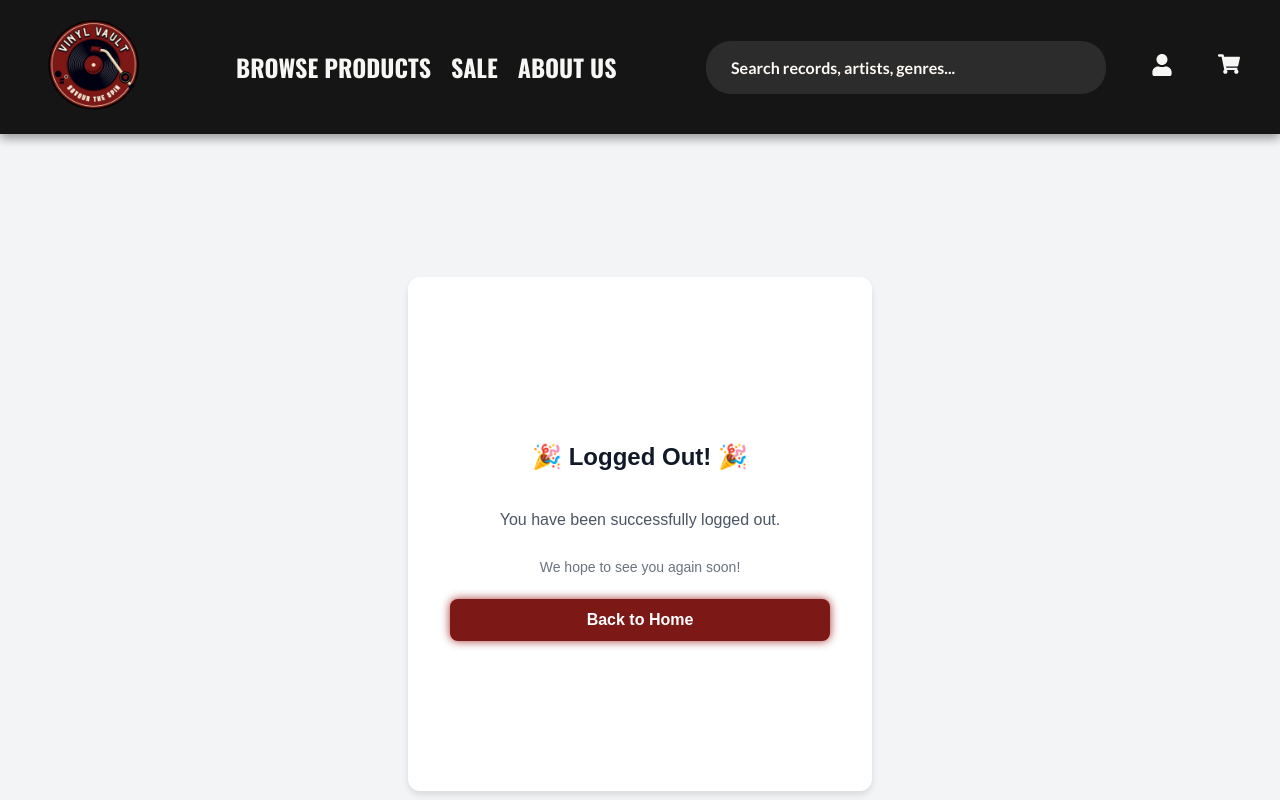
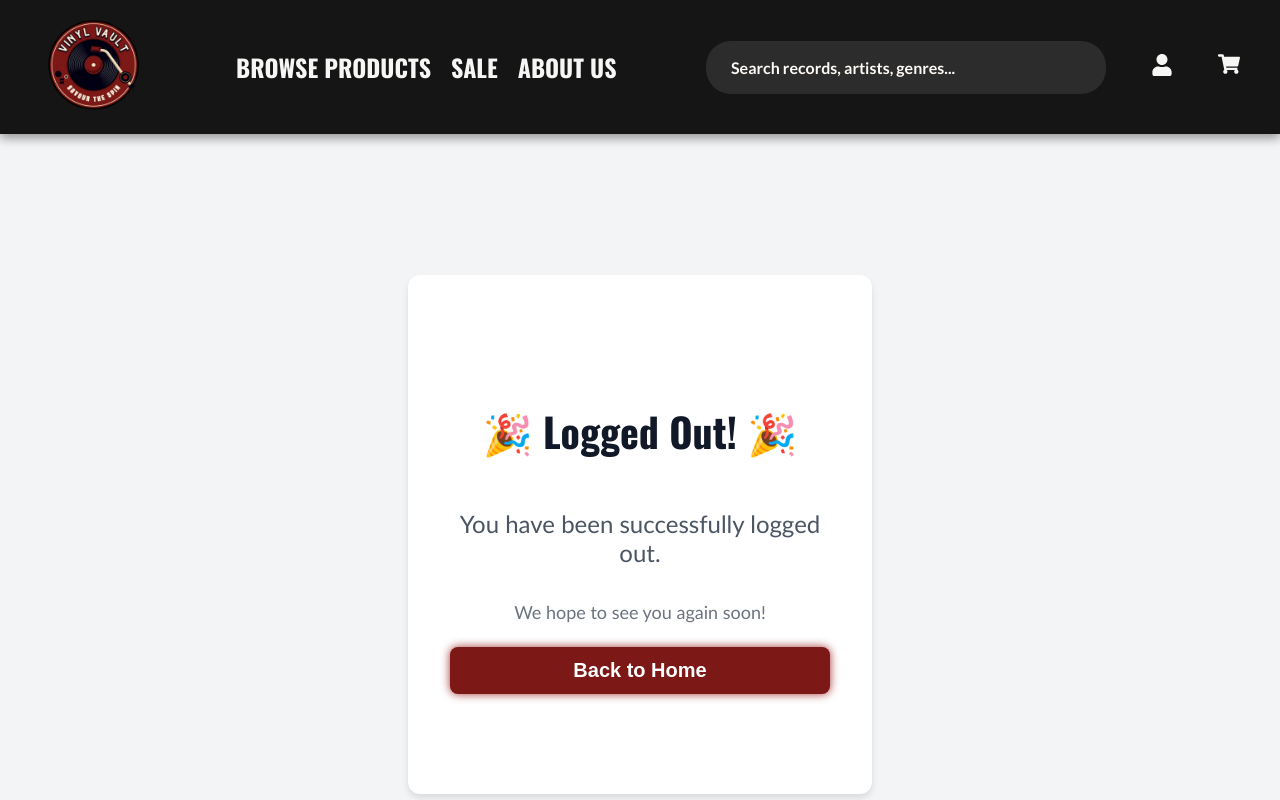
Before and after one commit to minankk/TEAMPROJECT_TEAM2, a React (Create React App) app: page /logout in a window 1280 px wide. Shown: the top 800 px of the page. Built offline with nearby package versions, Linux system fonts and the light colour scheme; no server answers.

Commit message:
updated css

```diff
--- a/src/LogoutPage.css
+++ b/src/LogoutPage.css
@@ -5,6 +5,7 @@
   align-items: center;
   min-height: 100vh;
   background-color: #f3f4f6;
+  font-family: 'Gill Sans', 'Gill Sans MT', Calibri, 'Trebuchet MS', sans-serif;
 }
 
 .logout-box {
@@ -14,7 +15,7 @@
   padding: 2rem;
   max-width: 400px;
   width: 100%;
-  min-height: 450px;
+  min-height: 455px;
   display: flex;
   flex-direction: column;
   justify-content: center;
@@ -23,34 +24,35 @@
 
 
 .logout-box h1 {
-  font-size: 1.5rem;
+  font-size: 2.5rem;
+  font-family: "Oswald", sans-serif;
   font-weight: 600;
   margin-bottom: 1.5rem;
   color: #111827;
 }
 
 .logout-message {
-  font-size: 1rem;
+  font-size: 1.5rem;
   color: #4b5563;
   margin-bottom: 1rem;
 }
 
 .logout-submessage {
-  font-size: 0.875rem;
+  font-size: 1.125rem;
   color: #6b7280;
-  margin-bottom: 1.5rem; /* Spacing below the submessage */
+  margin-bottom: 1.5rem;
 }
 
 .logout-button {
-  background-color: #7c1816; /* Matching button color */
-  color: #ffffff; /* White text */
-  padding: 0.75rem 1.5rem; /* Button padding */
+  background-color: #7c1816;
+  color: #ffffff;
+  padding: 0.75rem 1.5rem;
   border: none;
-  border-radius: 8px; /* Rounded corners */
-  font-size: 1rem; /* Font size */
-  font-weight: 600; /* Semi-bold */
-  cursor: pointer; /* Pointer cursor on hover */
-  transition: transform 0.2s ease; /* Smooth transition */
+  border-radius: 8px;
+  font-size: 1.25rem;
+  font-weight: 600;
+  cursor: pointer;
+  transition: transform 0.2s ease;
 }
 
 .logout-button:hover {
@@ -62,4 +64,4 @@
 .logout-button:focus {
   outline: none;
   box-shadow: 0 0 0 3px rgba(59, 130, 246, 0.3);
-}
+};
```
